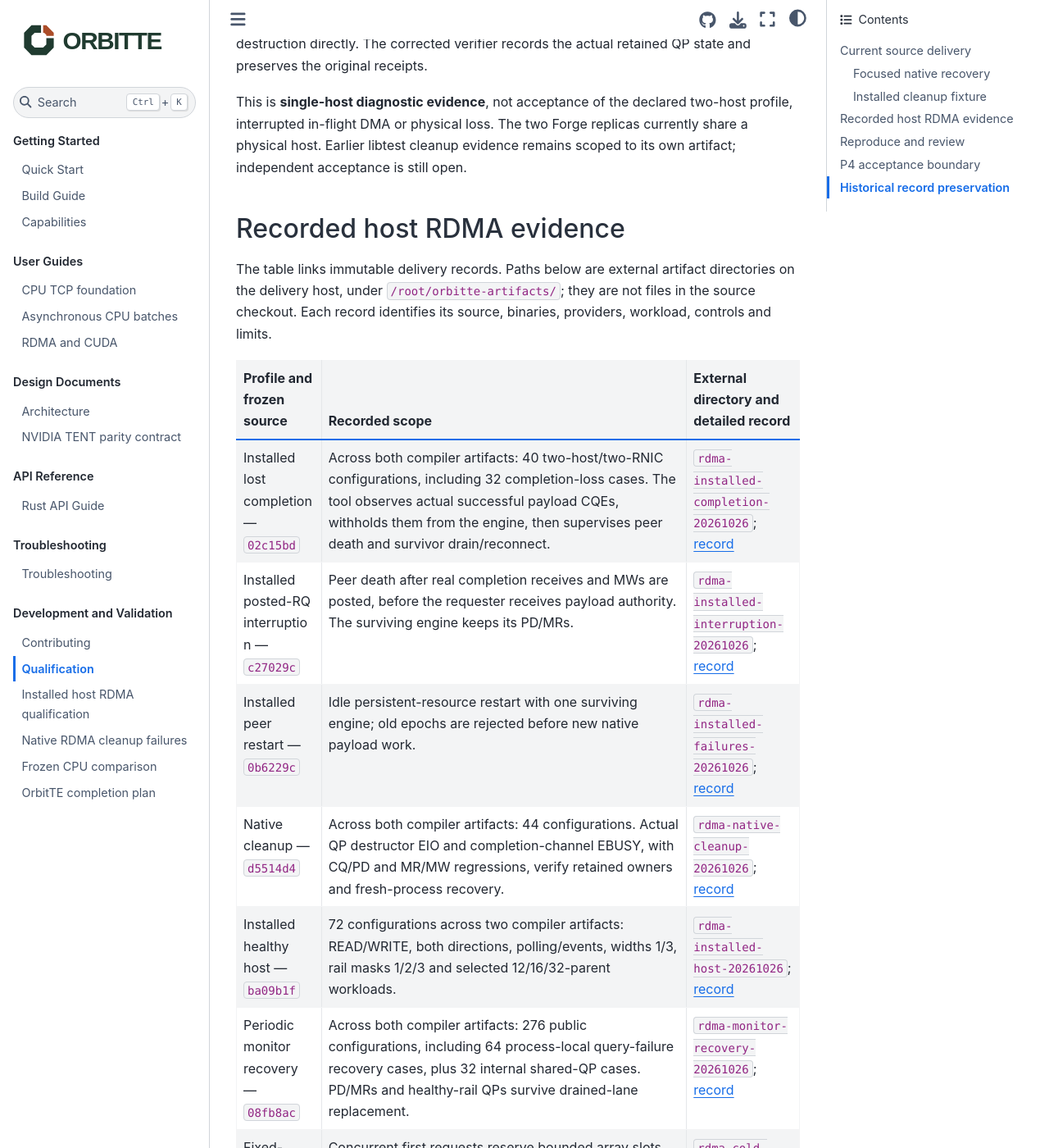
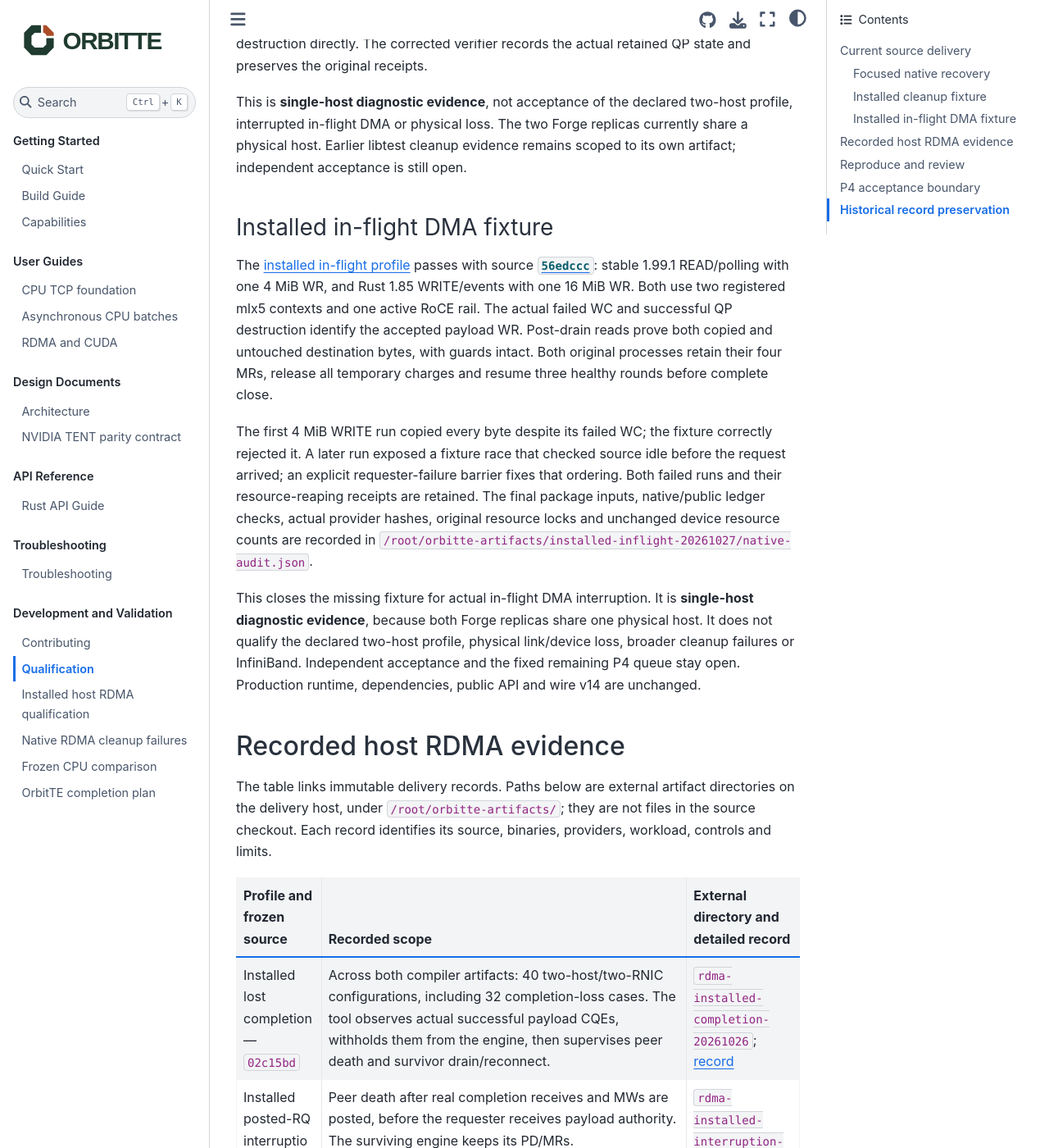
Before and after one commit to OrbitInfra/OrbitTE, a Sphinx documentation site: the page built from docs/qualification.md, in a window 1280 px wide and 1400 px high, scrolled down 1770 px. Shown: the whole window at 82% size. Built offline with Sphinx 7.4.7 and the Sphinx Book theme 1.1.4, drawn with Linux system fonts in a browser that asks for light colours.

Commit message:
docs(rdma): record native in-flight drain and fixed P4 scope

```diff
--- a/docs/qualification.md
+++ b/docs/qualification.md
@@ -77,6 +77,32 @@ two-host profile, interrupted in-flight DMA or physical loss. The two Forge
 replicas currently share a physical host. Earlier libtest cleanup evidence
 remains scoped to its own artifact; independent acceptance is still open.
 
+### Installed in-flight DMA fixture
+
+The [installed in-flight profile](installed-host.md#in-flight-dma-interruption)
+passes with source [`56edccc`](https://github.com/OrbitInfra/OrbitTE/commit/56edcccd3c94d6504b5f65f8cb14f66051cbdc10):
+stable 1.99.1 READ/polling with one 4 MiB WR, and Rust 1.85 WRITE/events with
+one 16 MiB WR. Both use two registered mlx5 contexts and one active RoCE rail.
+The actual failed WC and successful QP destruction identify the accepted
+payload WR. Post-drain reads prove both copied and untouched destination bytes,
+with guards intact. Both original processes retain their four MRs, release
+all temporary charges and resume three healthy rounds before complete close.
+
+The first 4 MiB WRITE run copied every byte despite its failed WC; the fixture
+correctly rejected it. A later run exposed a fixture race that checked source
+idle before the request arrived; an explicit requester-failure barrier fixes
+that ordering. Both failed runs and their resource-reaping receipts are retained.
+The final package inputs, native/public ledger checks, actual provider hashes,
+original resource locks and unchanged device resource counts are recorded in
+`/root/orbitte-artifacts/installed-inflight-20261027/native-audit.json`.
+
+This closes the missing fixture for actual in-flight DMA interruption. It is
+**single-host diagnostic evidence**, because both Forge replicas share one
+physical host. It does not qualify the declared two-host profile, physical
+link/device loss, broader cleanup failures or InfiniBand. Independent acceptance
+and the fixed remaining P4 queue stay open. Production runtime, dependencies,
+public API and wire v14 are unchanged.
+
 ## Recorded host RDMA evidence
 
 The table links immutable delivery records. Paths below are external artifact
```
Also changed, not shown: docs/completion-plan.md (+4 -3 lines), docs/installed-host.md (+8 -1 lines).
